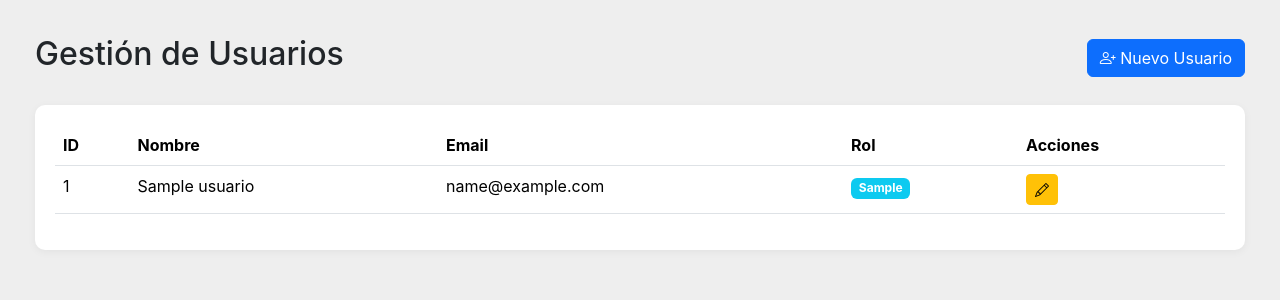
After one commit to jhosue-morales/CRM-ELERA, a PHP site: page /usuarios.php in a window 1280 px wide. The commit adds this page. Shown: the top 300 px of the page. Run offline with PHP 8.4, Linux system fonts and the light colour scheme; the visitor is signed in with stand-in values (Sample User, id 1); tables that the repository leaves empty or names only in its code hold one stand-in row (values such as "Sample post").

Commit message:
usuario v1

```diff
--- /dev/null
+++ b/auth.php
@@ -0,0 +1,24 @@
+<?php
+// auth.php - Verifica la sesión y el rol del usuario
+if (session_status() === PHP_SESSION_NONE) {
+    session_start();
+}
+
+// 1. Verificar que esté logueado
+if (!isset($_SESSION['usuario_id'])) {
+    header('Location: index.php');
+    exit();
+}
+
+// 2. Definir qué roles pueden ver qué páginas
+// (Esta variable se define en cada página antes de incluir auth.php)
+if (isset($roles_permitidos)) {
+    $rol_actual = $_SESSION['usuario_rol'] ?? 'vendedor';
+
+    if (!in_array($rol_actual, $roles_permitidos)) {
+        // Si no tiene permiso, lo mandamos al dashboard
+        header('Location: dashboard.php?error=sin_permiso');
+        exit();
+    }
+}
+?>
--- a/crear_cliente.php
+++ b/crear_cliente.php
@@ -47,6 +47,7 @@ if ($_SERVER['REQUEST_METHOD'] === 'POST') {
     <meta name="viewport" content="width=device-width, initial-scale=1.0">
     <link href="https://cdn.jsdelivr.net/npm/bootstrap@5.3.8/dist/css/bootstrap.min.css" rel="stylesheet" integrity="sha384-sRIl4kxILFvY47J16cr9ZwB07vP4J8+LH7qKQnuqkuIAvNWLzeN8tE5YBujZqJLB" crossorigin="anonymous">
     <link rel="stylesheet" href="https://cdn.jsdelivr.net/npm/bootstrap-icons@1.11.3/font/bootstrap-icons.min.css">
+    <link rel="shortcut icon" href="/littlefavicon.ico" type="image/x-icon">
     <title>CRM LogIn</title>
 </head>
 <body>
--- a/crear_oportunidad.php
+++ b/crear_oportunidad.php
@@ -49,6 +49,7 @@ if ($_SERVER['REQUEST_METHOD'] === 'POST') {
 <head>
     <meta charset="UTF-8">
     <title>Crear Oportunidad</title>
+    <link rel="shortcut icon" href="/littlefavicon.ico" type="image/x-icon">
     <link href="https://cdn.jsdelivr.net/npm/bootstrap@5.3.0/dist/css/bootstrap.min.css" rel="stylesheet">
 </head>
 <body class="bg-light">
--- a/editar_oportunidad.php
+++ b/editar_oportunidad.php
@@ -55,6 +55,7 @@ if ($_SERVER['REQUEST_METHOD'] === 'POST') {
     <meta charset="UTF-8">
     <title>Editar Oportunidad</title>
     <link href="https://cdn.jsdelivr.net/npm/bootstrap@5.3.0/dist/css/bootstrap.min.css" rel="stylesheet">
+    <link rel="shortcut icon" href="/littlefavicon.ico" type="image/x-icon">
 </head>
 <body class="bg-light">
     <div class="container mt-5">
--- a/index.php
+++ b/index.php
@@ -25,6 +25,7 @@ if ($_SERVER['REQUEST_METHOD'] == 'POST') {
         if ($usuario) {
             $_SESSION['usuario_id'] = $usuario['id'];
             $_SESSION['usuario_nombre'] = $usuario['nombre'];
+            $_SESSION['usuario_email'] = $usuario['email'];
             $_SESSION['usuario_rol'] = $usuario['rol'];
             header('Location: clientes.php');
             exit();
--- /dev/null
+++ b/usuarios.php
@@ -0,0 +1,68 @@
+<?php
+$roles_permitidos = ['admin'];
+require_once 'auth.php';
+require_once 'database.php';
+
+// Obtener todos los usuarios
+$stmt = $pdo->query("SELECT * FROM usuarios ORDER BY id DESC");
+$usuarios = $stmt->fetchAll(PDO::FETCH_ASSOC);
+?>
+
+<!DOCTYPE html>
+<html lang="es">
+<head>
+    <meta charset="UTF-8">
+    <title>Gestión de Usuarios</title>
+    <link href="https://cdn.jsdelivr.net/npm/bootstrap@5.3.8/dist/css/bootstrap.min.css" rel="stylesheet">
+    <link rel="stylesheet" href="https://cdn.jsdelivr.net/npm/bootstrap-icons@1.11.3/font/bootstrap-icons.min.css">
+    <style>
+        body { background: #EEEEEE; font-family: "Inter", "Segoe UI", sans-serif; }
+        .main { padding: 35px; }
+        .table-container { background: white; border-radius: 10px; padding: 20px; box-shadow: 0 2px 8px rgba(0,0,0,.05); }
+    </style>
+</head>
+<body>
+    <div class="main">
+        <div class="d-flex justify-content-between align-items-center mb-4">
+            <h2>Gestión de Usuarios</h2>
+            <a href="crear_usuario.php" class="btn btn-primary">
+                <i class="bi bi-person-plus"></i> Nuevo Usuario
+            </a>
+        </div>
+
+        <div class="table-container">
+            <table class="table table-hover">
+                <thead>
+                    <tr>
+                        <th>ID</th>
+                        <th>Nombre</th>
+                        <th>Email</th>
+                        <th>Rol</th>
+                        <th>Acciones</th>
+                    </tr>
+                </thead>
+                <tbody>
+                    <?php foreach ($usuarios as $u): ?>
+                    <tr>
+                        <td><?php echo $u['id']; ?></td>
+                        <td><?php echo $u['nombre']; ?></td>
+                        <td><?php echo $u['email']; ?></td>
+                        <td>
+                            <span class="badge <?php echo ($u['rol'] == 'admin') ? 'bg-danger' : 'bg-info'; ?>">
+                                <?php echo ucfirst($u['rol']); ?>
+                            </span>
+                        </td>
+                        <td>
+                            <a href="editar_usuario.php?id=<?php echo $u['id']; ?>" class="btn btn-sm btn-warning"><i class="bi bi-pencil"></i></a>
+                            <?php if ($u['id'] != $_SESSION['usuario_id']): // No puede borrarse a sí mismo ?>
+                                <a href="eliminar_usuario.php?id=<?php echo $u['id']; ?>" class="btn btn-sm btn-danger" onclick="return confirm('¿Seguro?')"><i class="bi bi-trash"></i></a>
+                            <?php endif; ?>
+                        </td>
+                    </tr>
+                    <?php endforeach; ?>
+                </tbody>
+            </table>
+        </div>
+    </div>
+</body>
+</html>
```
Also changed, not shown: clientes.php (+12 -2 lines), oportunidades.php (+19 -2 lines).
